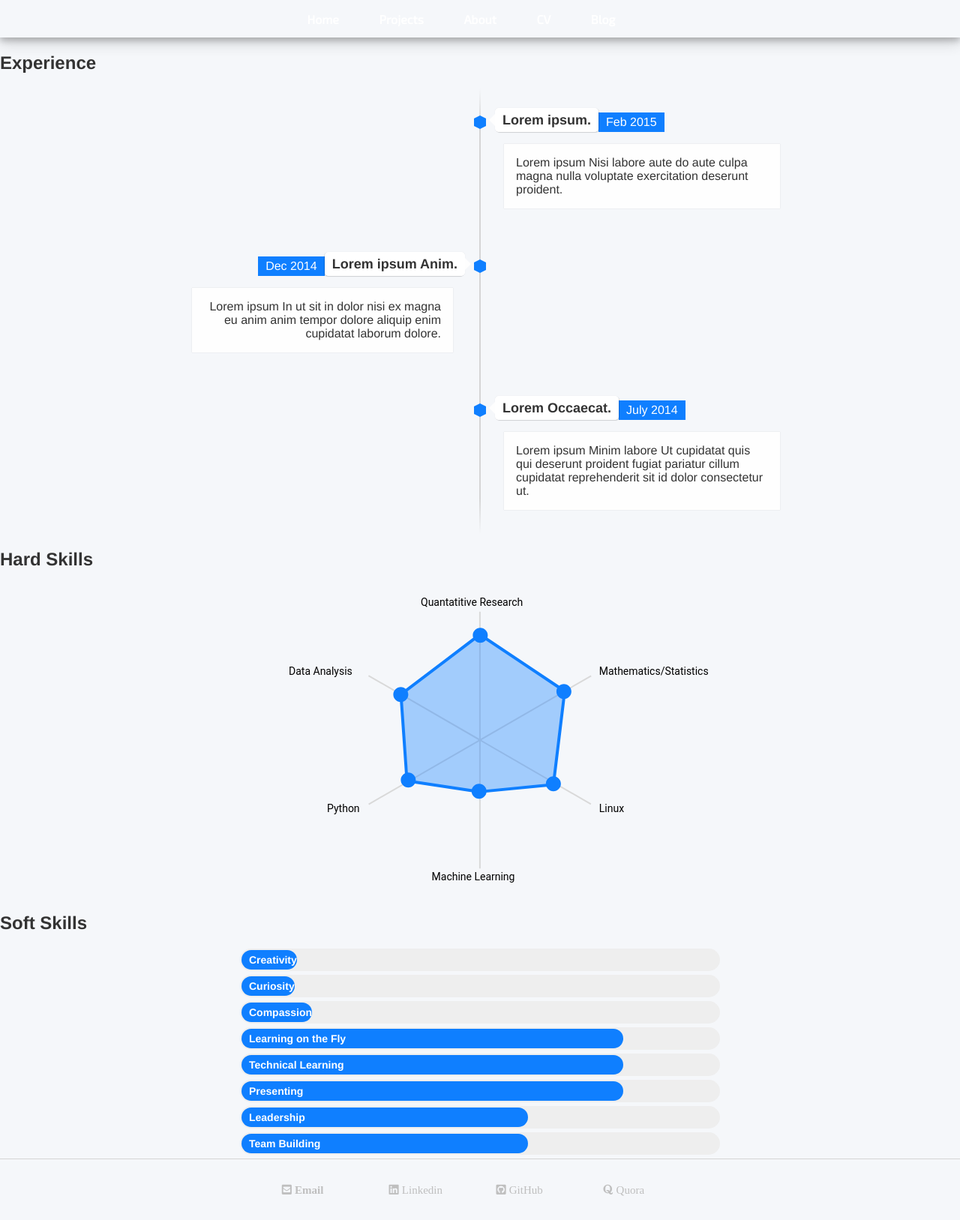
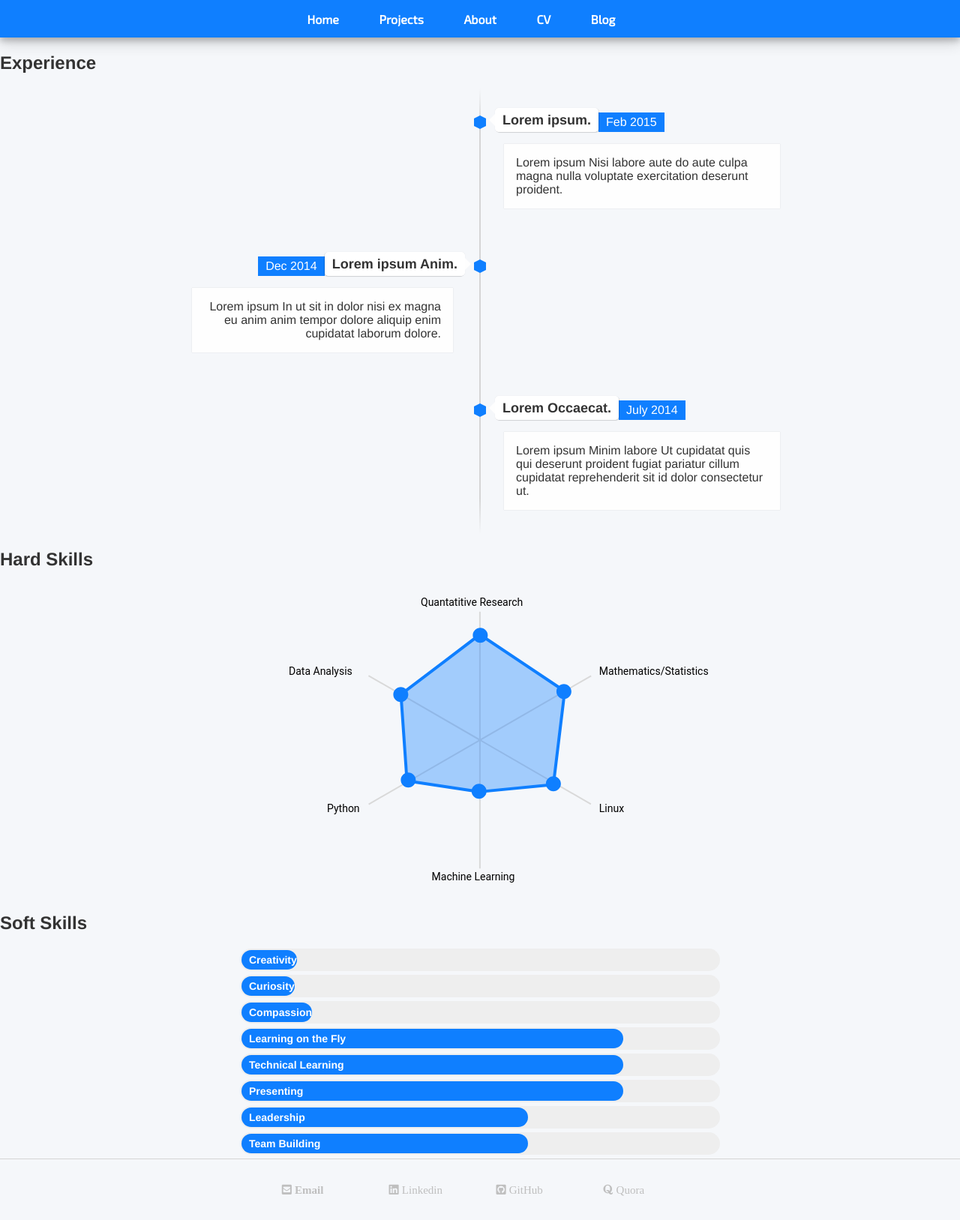
Before and after one commit to mayabenowitz/mayabenowitz.github.io, a Jekyll site: the page built from index.html, in a window 1280 px wide. Shown: the part 900-2527 px from the top of the page at 75% size. Built offline with Jekyll 4.4.1, drawn with Linux system fonts in a browser that asks for light colours; nearby versions of some CDN libraries.

Commit message:
Update main.css

```diff
--- a/css/main.css
+++ b/css/main.css
@@ -9,7 +9,7 @@ body {
 
 #navbar {
   overflow: hidden;
-  background-color: radial-gradient(ellipse farthest-corner at center top, #1ccea6,#2f61e2);
+  background-color: #0f7fff;
   height: 50px;
   z-index: 999;
   box-shadow: 0 4px 8px 0 rgba(0, 0, 0, 0.2), 0 6px 20px 0 rgba(0, 0, 0, 0.19);
```
